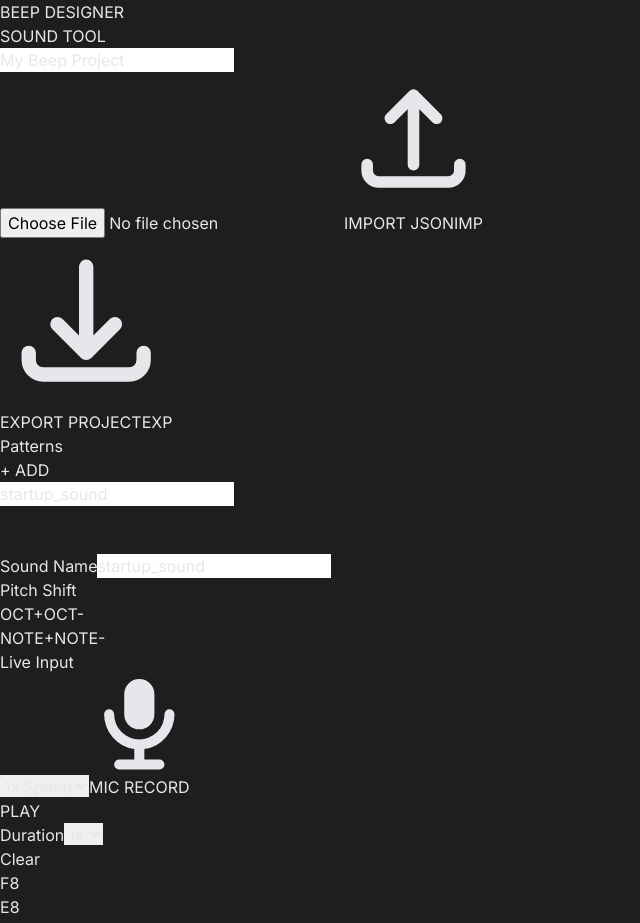
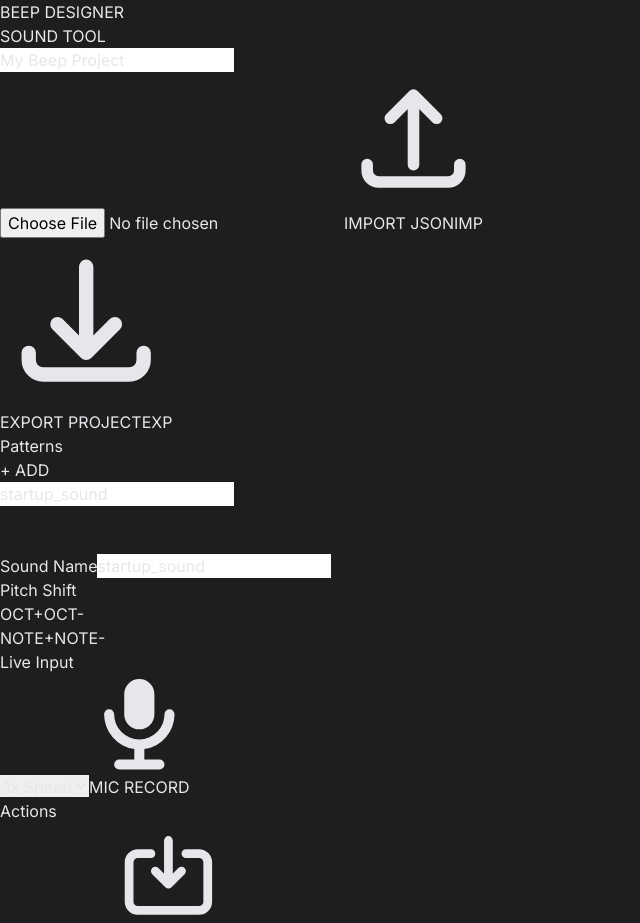
Before and after one commit to sac-inoue/BeepDesigner, a React (Vite) app: page / in a window 1280 px wide. Shown: the top 923 px of the page, without its empty margins (0-640 px from the left). Built offline with nearby package versions, Linux system fonts and the light colour scheme; the HTML template or start-up script is replaced by a standard one.

Commit message:
fix: Align DURATION and Clear buttons with PLAY and SAVE buttons. Add App-level workingBeep state.

```diff
--- a/src/App.tsx
+++ b/src/App.tsx
@@ -14,6 +14,8 @@ const App: React.FC = () => {
   });
 
   const [currentBeepId, setCurrentBeepId] = useState<string>(project.beeps[0].id);
+  const [workingBeep, setWorkingBeep] = useState<Beep | null>(() => JSON.parse(JSON.stringify(project.beeps[0])));
+
   const [isSidebarOpen, setIsSidebarOpen] = useState(false);
   const [isBottomPaneOpen, setIsBottomPaneOpen] = useState(false);
 
@@ -25,63 +27,120 @@ const App: React.FC = () => {
     saveToLocalStorage(project);
     if (!currentBeepId && project.beeps.length > 0) {
       setCurrentBeepId(project.beeps[0].id);
+      setWorkingBeep(JSON.parse(JSON.stringify(project.beeps[0])));
     }
   }, [project, currentBeepId, saveToLocalStorage]);
 
-  const currentBeep = project.beeps.find(b => b.id === currentBeepId);
+  const currentSavedBeep = project.beeps.find(b => b.id === currentBeepId);
+  const isDirty = !!workingBeep && !!currentSavedBeep && JSON.stringify(workingBeep) !== JSON.stringify(currentSavedBeep);
 
   const updateBeep = (updatedBeep: Beep) => {
+    setWorkingBeep(updatedBeep);
+  };
+
+  const handleSave = () => {
+    if (!workingBeep) return;
     setProject(prev => ({
       ...prev,
-      beeps: prev.beeps.map(b => b.id === updatedBeep.id ? updatedBeep : b)
+      beeps: prev.beeps.map(b => b.id === workingBeep.id ? workingBeep : b)
     }));
   };
 
+  const handleDiscard = () => {
+    if (currentSavedBeep) {
+      setWorkingBeep(JSON.parse(JSON.stringify(currentSavedBeep)));
+    }
+  };
+
+
+  const handleSelectBeep = (id: string) => {
+    if (id === currentBeepId) return;
+    let nextProject = project;
+
+    if (isDirty) {
+      if (window.confirm("保存されていない変更があります。保存してから切り替えますか？\n\n[OK] キャンセルせず保存して切り替え\n[キャンセル] 変更を破棄して切り替え")) {
+        nextProject = { ...project, beeps: project.beeps.map(b => b.id === workingBeep!.id ? workingBeep! : b) };
+        setProject(nextProject);
+      }
+    }
+
+    setCurrentBeepId(id);
+    const nextSaved = nextProject.beeps.find(b => b.id === id);
+    if (nextSaved) setWorkingBeep(JSON.parse(JSON.stringify(nextSaved)));
+    setIsSidebarOpen(false);
+  };
+
   const addBeep = () => {
+    let nextProject = project;
+    if (isDirty) {
+      if (window.confirm("保存されていない変更があります。保存しますか？\n\n[OK] 保存して新しいパターン作成\n[キャンセル] 変更を破棄して新しいパターン作成")) {
+        nextProject = { ...project, beeps: project.beeps.map(b => b.id === workingBeep!.id ? workingBeep! : b) };
+      }
+    }
+
     const newBeep: Beep = {
       id: crypto.randomUUID(),
-      name: `new_sound_${project.beeps.length + 1}`,
+      name: `new_sound_${nextProject.beeps.length + 1}`,
       durationSec: 1,
       notes: []
     };
-    setProject(prev => ({
-      ...prev,
-      beeps: [...prev.beeps, newBeep]
-    }));
+    nextProject = { ...nextProject, beeps: [...nextProject.beeps, newBeep] };
+    setProject(nextProject);
     setCurrentBeepId(newBeep.id);
+    setWorkingBeep(JSON.parse(JSON.stringify(newBeep)));
   };
 
   const duplicateBeep = (id: string) => {
     const original = project.beeps.find(b => b.id === id);
     if (!original) return;
+
+    let nextProject = project;
+    if (isDirty) {
+      if (window.confirm("保存されていない変更があります。保存してから複製しますか？\n\n[OK] 保存して複製\n[キャンセル] 変更を破棄して複製")) {
+        nextProject = { ...project, beeps: project.beeps.map(b => b.id === workingBeep!.id ? workingBeep! : b) };
+      }
+    }
+
     const copy: Beep = {
       ...JSON.parse(JSON.stringify(original)),
       id: crypto.randomUUID(),
       name: `${original.name}_copy`
     };
-    setProject(prev => ({
-      ...prev,
-      beeps: [...prev.beeps, copy]
-    }));
+    nextProject = { ...nextProject, beeps: [...nextProject.beeps, copy] };
+    setProject(nextProject);
     setCurrentBeepId(copy.id);
+    setWorkingBeep(JSON.parse(JSON.stringify(copy)));
   };
 
   const deleteBeep = (id: string) => {
     if (project.beeps.length <= 1) return;
+    const isDeletingCurrent = id === currentBeepId;
+
+    if (isDeletingCurrent && isDirty) {
+      if (!window.confirm("未保存の変更があります。本当にこのパターンを削除しますか？")) return;
+    }
+
+    const nextBeeps = project.beeps.filter(b => b.id !== id);
     setProject(prev => ({
       ...prev,
-      beeps: prev.beeps.filter(b => b.id !== id)
+      beeps: nextBeeps
     }));
-    if (currentBeepId === id) {
-      setCurrentBeepId(project.beeps[0].id);
+
+    if (isDeletingCurrent) {
+      setCurrentBeepId(nextBeeps[0].id);
+      setWorkingBeep(JSON.parse(JSON.stringify(nextBeeps[0])));
     }
   };
 
   const updateBeepName = (id: string, name: string) => {
+    const safeName = name.replace(/[^a-zA-Z0-9_]/g, '');
     setProject(prev => ({
       ...prev,
-      beeps: prev.beeps.map(b => b.id === id ? { ...b, name: name.replace(/[^a-zA-Z0-9_]/g, '') } : b)
+      beeps: prev.beeps.map(b => b.id === id ? { ...b, name: safeName } : b)
     }));
+    if (id === currentBeepId && workingBeep) {
+      setWorkingBeep(prev => prev ? { ...prev, name: safeName } : prev);
+    }
   };
 
   const exportProject = () => {
@@ -147,7 +206,7 @@ const App: React.FC = () => {
           <Sidebar
             beeps={project.beeps}
             currentBeepId={currentBeepId}
-            onSelectBeep={(id) => { setCurrentBeepId(id); setIsSidebarOpen(false); }}
+            onSelectBeep={handleSelectBeep}
             onAddBeep={addBeep}
             onDuplicateBeep={duplicateBeep}
             onUpdateName={updateBeepName}
@@ -166,12 +225,15 @@ const App: React.FC = () => {
         {/* Main Area: PianoRoll (Top) + Code/WAV (Bottom) */}
         <div className="flex-1 flex flex-col overflow-hidden bg-gray-900 shadow-inner w-full min-w-0">
           <main className="flex-1 relative overflow-hidden flex flex-col">
-            {currentBeep ? (
+            {workingBeep ? (
               <div className="flex-1 flex flex-col relative overflow-hidden">
                 <PianoRoll
-                  beep={currentBeep}
+                  beep={workingBeep}
                   onUpdate={updateBeep}
                   onToggleSidebar={() => setIsSidebarOpen(!isSidebarOpen)}
+                  onSave={handleSave}
+                  onDiscard={handleDiscard}
+                  isDirty={isDirty}
                 />
 
                 {/* Bottom Toggle Tab */}
@@ -195,9 +257,9 @@ const App: React.FC = () => {
           </main>
 
           {/* Bottom Pane - Code & WAV */}
-          {currentBeep && isBottomPaneOpen && (
+          {workingBeep && isBottomPaneOpen && (
             <aside className="h-auto lg:h-64 border-t border-gray-800 bg-gray-950 flex flex-col lg:flex-row p-3 lg:p-4 gap-3 lg:gap-4 overflow-y-auto lg:overflow-hidden shrink-0">
-              <CodeReview beep={currentBeep} />
+              <CodeReview beep={workingBeep} />
             </aside>
           )}
         </div>
--- a/src/components/PianoRoll.tsx
+++ b/src/components/PianoRoll.tsx
@@ -63,9 +63,12 @@ interface PianoRollProps {
   beep: Beep;
   onUpdate: (updatedBeep: Beep) => void;
   onToggleSidebar?: () => void;
+  onSave?: () => void;
+  onDiscard?: () => void;
+  isDirty?: boolean;
 }
 
-const PianoRoll: React.FC<PianoRollProps> = ({ beep, onUpdate, onToggleSidebar }) => {
+const PianoRoll: React.FC<PianoRollProps> = ({ beep, onUpdate, onToggleSidebar, onSave, onDiscard, isDirty }) => {
   const scale = useMemo(() => getScale(), []);
   const [isPlaying, setIsPlaying] = useState(false);
   const [currentTime, setCurrentTime] = useState(0);
@@ -474,13 +477,38 @@ const PianoRoll: React.FC<PianoRollProps> = ({ beep, onUpdate, onToggleSidebar }
 
         <div className="h-10 w-px bg-gray-800 mx-2" />
 
+        <div className="flex flex-col space-y-1">
+          <span className="text-[10px] font-bold text-transparent select-none uppercase tracking-widest pl-1">Actions</span>
+          <div className="flex space-x-2">
             <button
               onClick={startPlayback}
-          className={`flex items-center space-x-2 px-6 py-2 rounded-lg font-bold transition-all ${isPlaying ? 'bg-red-500 shadow-red-500/20' : 'bg-green-600 shadow-green-600/20'} text-white text-sm`}
+              className={`flex items-center justify-center space-x-2 px-6 py-2 rounded-lg font-bold transition-all ${isPlaying ? 'bg-red-500 shadow-red-500/20' : 'bg-green-600 shadow-green-600/20'} text-white text-xs whitespace-nowrap`}
             >
-          {isPlaying ? 'STOP' : 'PLAY'}
+              <span>{isPlaying ? 'STOP' : 'PLAY PATTERN'}</span>
             </button>
+            <button
+              onClick={onSave}
+              disabled={!isDirty}
+              className={`flex items-center space-x-2 px-4 py-2 rounded-lg font-bold transition-all whitespace-nowrap text-xs ${isDirty ? 'bg-blue-600 hover:bg-blue-500 text-white shadow-[0_0_15px_rgba(37,99,235,0.4)]' : 'bg-gray-800 text-gray-600 cursor-not-allowed hidden lg:flex'}`}
+            >
+              <svg className="w-4 h-4" fill="none" stroke="currentColor" viewBox="0 0 24 24"><path strokeLinecap="round" strokeLinejoin="round" strokeWidth={2} d="M8 7H5a2 2 0 00-2 2v9a2 2 0 002 2h14a2 2 0 002-2V9a2 2 0 00-2-2h-3m-1 4l-3 3m0 0l-3-3m3 3V4" /></svg>
+              <span className="hidden lg:inline">{isDirty ? 'SAVE CHANGES' : 'SAVED'}</span>
+              <span className="lg:hidden">{isDirty ? 'SAVE' : 'SAVED'}</span>
+            </button>
+            {isDirty && (
+              <button
+                onClick={onDiscard}
+                title="Discard Changes"
+                className="flex items-center justify-center px-3 py-2 rounded-lg font-bold transition-all bg-red-950/80 hover:bg-red-900 border border-red-900/50 text-red-200 text-xs whitespace-nowrap"
+              >
+                <svg className="w-4 h-4" fill="none" stroke="currentColor" viewBox="0 0 24 24"><path strokeLinecap="round" strokeLinejoin="round" strokeWidth={2} d="M3 10h10a8 8 0 018 8v2M3 10l6 6m-6-6l6-6" /></svg>
+              </button>
+            )}
+          </div>
+        </div>
 
+        <div className="flex flex-col space-y-1 ml-auto">
+          <span className="text-[10px] font-bold text-transparent select-none uppercase tracking-widest pl-1">Config</span>
           <div className="flex items-center space-x-3 bg-gray-800/40 p-1 rounded-lg border border-gray-800">
              <span className="text-[10px] font-bold text-gray-500 px-3 uppercase">Duration</span>
              <select
@@ -491,13 +519,17 @@ const PianoRoll: React.FC<PianoRollProps> = ({ beep, onUpdate, onToggleSidebar }
                {[1,2,3,4,5].map(v => <option key={v} value={v}>{v}s</option>)}
              </select>
           </div>
+        </div>
 
+        <div className="flex flex-col space-y-1">
+          <span className="text-[10px] font-bold text-transparent select-none uppercase tracking-widest pl-1">Erase</span>
           <button
             onClick={() => onUpdate({...beep, notes: []})}
-          className="text-[10px] text-gray-500 hover:text-red-400 transition-colors uppercase font-bold tracking-widest border border-gray-800 px-4 py-2 rounded-lg"
+            className="text-[10px] text-gray-500 hover:text-red-400 transition-colors uppercase font-bold tracking-widest border border-gray-800 px-4 py-2 rounded-lg h-[32px] flex items-center justify-center"
           >
             Clear
           </button>
+        </div>
       </div>
 
       <div className="relative border border-gray-800 rounded-xl overflow-hidden shadow-2xl bg-gray-950 flex-1 flex flex-col">
```
Lines whose indentation alone changed are shown as unchanged.
